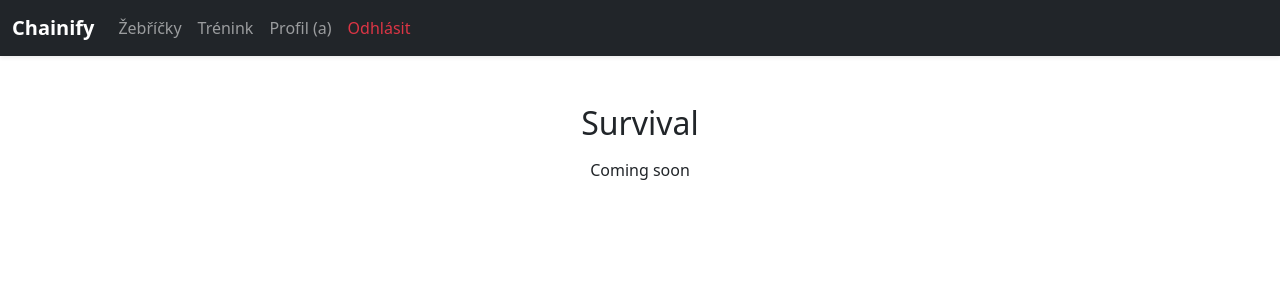
After one commit to dajvid137/discgolf_app, a Flask app: page /training/putt/survival in a window 1280 px wide. The commit adds this page. Shown: the top 300 px of the page. Run offline with Flask 3, Linux system fonts and the light colour scheme; a user stored in the database is signed in.

Commit message:
uprava linku na ostatni hry

```diff
--- a/app.py
+++ b/app.py
@@ -551,6 +551,12 @@ def training_putt(mode):
         # specifická logika pro Puttovačku
     # ...
 
+    elif mode == 'random':
+        template = 'random.html'
+
+    elif mode == 'survival':
+        template = 'survival.html'
+
     else:
         return "Neznámý režim", 404
 
--- a/templates/drive_training.html
+++ b/templates/drive_training.html
@@ -2,7 +2,7 @@
 
 {% block content %}
 <div class="container mt-5 text-center">
-    <h2>TRAININGGG DRIVINGGG</h2>
+    <h2>Trenink Drivování</h2>
     <p class="mt-3">Coming soon</p>
 </div>
 {% endblock %}
--- a/templates/putt/puttovacka.html
+++ b/templates/putt/puttovacka.html
@@ -2,7 +2,7 @@
 
 {% block content %}
 <div class="container mt-5 text-center">
-    <h2>PUTTOVACKAA</h2>
+    <h2>Puttovacka</h2>
     <p class="mt-3">Coming soon</p>
 
 </div>
--- /dev/null
+++ b/templates/putt/survival.html
@@ -0,0 +1,9 @@
+{% extends "base.html" %}
+
+{% block content %}
+<div class="container mt-5 text-center">
+    <h2>Survival</h2>
+    <p class="mt-3">Coming soon</p>
+
+</div>
+{% endblock %}
--- a/templates/training.html
+++ b/templates/training.html
@@ -16,7 +16,7 @@
                 <li><a class="dropdown-item" href="{{ url_for('training_putt', mode='puttovacka') }}">Puttovačka</a></li>
                 <li><a class="dropdown-item" href="{{ url_for('training_putt', mode='random') }}">Náhodné vzdálenosti</a></li>
                 <li><a class="dropdown-item" href="{{ url_for('training_putt', mode='daily_putt') }}">Daily Putt</a></li>
-                <li><a class="dropdown-item" href="#">Survival</a></li>
+                <li><a class="dropdown-item" href="{{ url_for('training_putt', mode='survival') }}">Survival</a></li>
             </ul>
         </div>
     </div>
```
Also changed, not shown: fly.toml (added, +22 -0 lines), .github/workflows/fly-deploy.yml (added), 1 other file.
